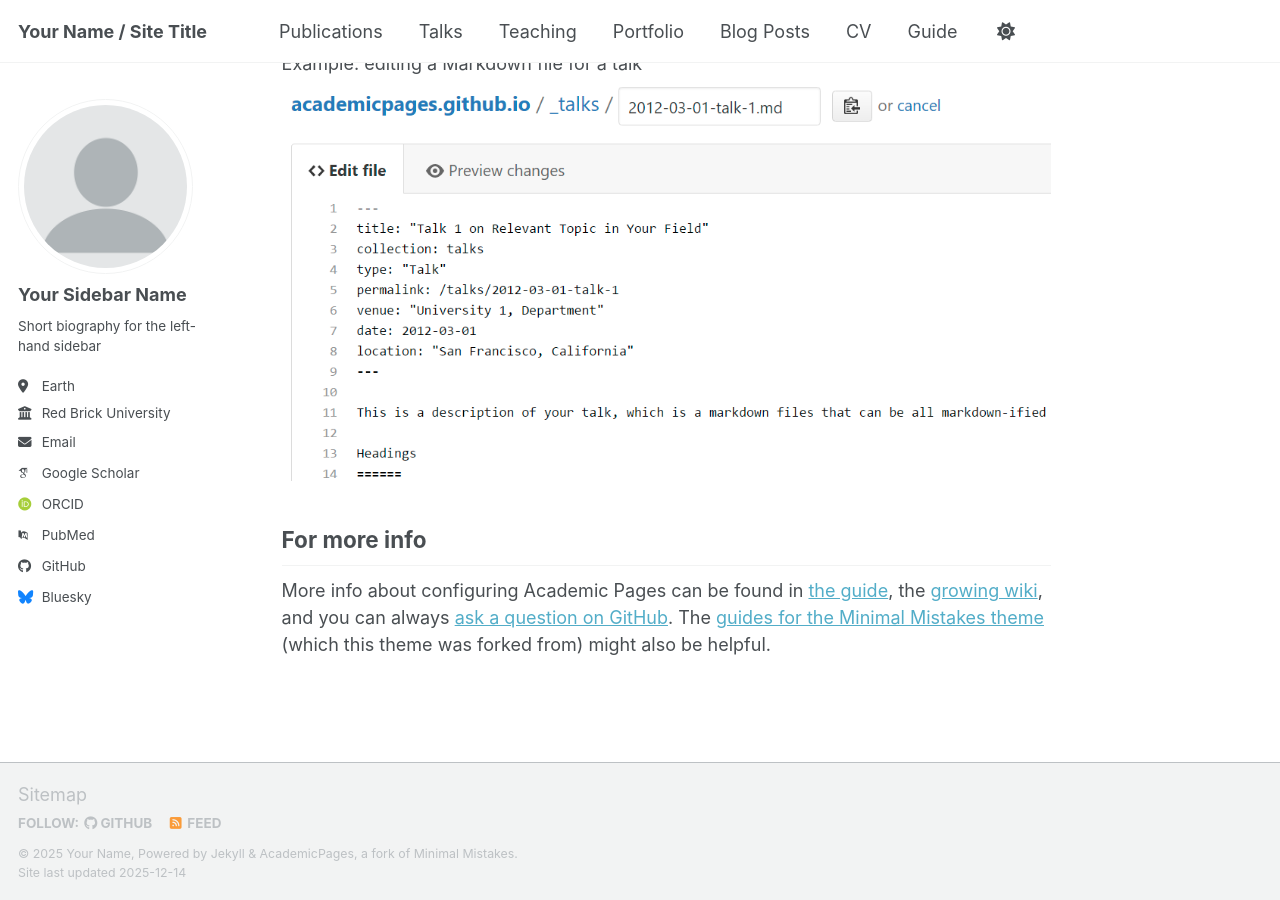
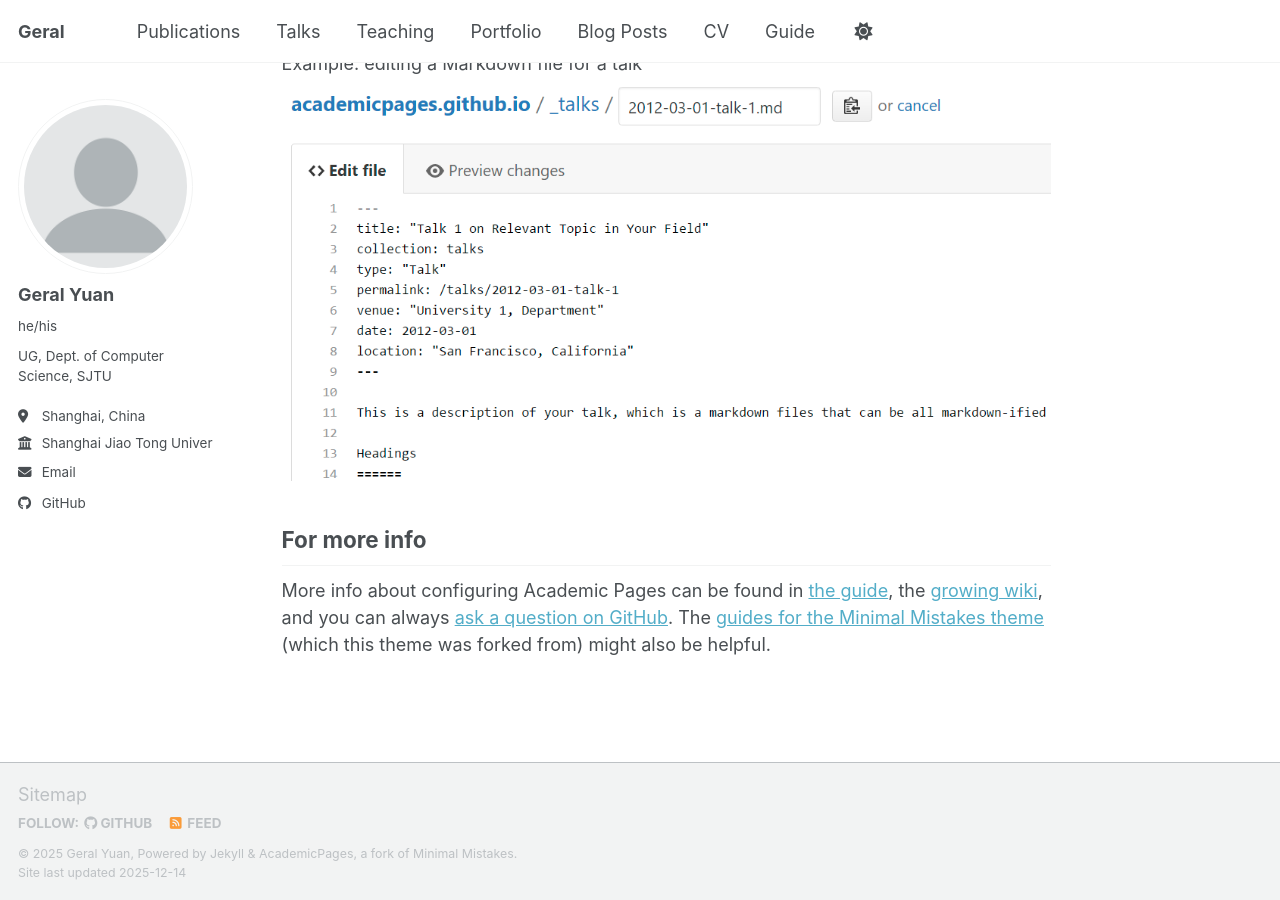
Before and after one commit to Geral-Yuan/Geral-Yuan.github.io, a Jekyll site: the page built from _pages/about.md, in a window 1280 px wide and 900 px high, scrolled down 2718 px. Built offline with Jekyll 4.4.1, drawn with Linux system fonts in a browser that asks for light colours; some web fonts are replaced; a script bundle is joined from its source files by our own code; library files that are not in the unit come from our copies.

Commit message:
update config

```diff
--- a/_config.yml
+++ b/_config.yml
@@ -9,14 +9,14 @@
 # Basic Site Settings
 locale                   : "en-US"
 site_theme               : "default" # Currently available options are "default", "air"
-title                    : "Your Name / Site Title"
+title                    : "Geral"
 title_separator          : "-"
-name                     : &name "Your Name"
-description              : &description "Your Name's academic portfolio"   # Update this with a general description of your site, this is the default if not overridden by a page
-url                      : https://academicpages.github.io # The base hostname & protocol for your site e.g. "https://[your GitHub username].github.io",
+name                     : &name "Geral Yuan"
+description              : &description "Geral's academic portfolio"   # Update this with a general description of your site, this is the default if not overridden by a page
+url                      : https://geral-yuan.github.io # The base hostname & protocol for your site e.g. "https://[your GitHub username].github.io",
                                                            # or if you already have some other page hosted on Github then use "https://[your GitHub username].github.io/[Your Repo Name]"
 baseurl                  : "" # the subpath of your site, e.g. "/blog"
-repository               : "academicpages/academicpages.github.io"
+repository               : "Geral-Yuan/Geral-Yuan.github.io"
 
 # Site Author - The following control what appear as part of the author content on the side bar.
 #               If a field is blank the icon and link will not appear, otherwise it will be shown.
@@ -24,24 +24,24 @@ repository               : "academicpages/academicpages.github.io"
 author:
   # Biographic information
   avatar           : "profile.png"
-  name             : "Your Sidebar Name"
-  pronouns         : # example: "she/her"
-  bio              : "Short biography for the left-hand sidebar"
-  location         : "Earth"
-  employer         : "Red Brick University"
+  name             : "Geral Yuan"
+  pronouns         : "he/his"
+  bio              : "UG, Dept. of Computer Science, SJTU"
+  location         : "Shanghai, China"
+  employer         : "Shanghai Jiao Tong University"
   uri              : # URL
-  email            : "none@example.org"
+  email            : "geral.yuan@gmail.com"
 
   # Academic websites
   academia         : # URL
   arxiv            : # URL - Update with the correct link to your profile
-  googlescholar    : "https://scholar.google.com/citations?user=PS_CX0AAAAAJ"
+  googlescholar    : # "https://scholar.google.com/citations?user=PS_CX0AAAAAJ"
   inspire-hep      : # URL
   impactstory      : # URL
-  orcid            : "https://orcid.org/yourorcidurl"
+  orcid            : # "https://orcid.org/yourorcidurl"
   semantic         : # URL
   ssrn             : # URL
-  pubmed           : "https://www.ncbi.nlm.nih.gov/pubmed/?term=john+snow"
+  pubmed           : # "https://www.ncbi.nlm.nih.gov/pubmed/?term=john+snow"
   researchgate     : # URL
   scopus           : # URL
   zotero           : # URL
@@ -51,13 +51,13 @@ author:
   bitbucket        : # Username - Update with your username on the site
   codepen          : # Username
   dribbble         : # Username
-  github           : "academicpages"
+  github           : "Geral-Yuan"
   kaggle           : # Username
   stackoverflow    : # User number or user number and name (i.e., use "1" or "1/jeff-atwood")
 
   # Social media
   artstation       : # Username
-  bluesky          : "bsky.app" # Replace this with you Bluesky username
+  bluesky          : # "bsky.app" # Replace this with you Bluesky username
   facebook         : # Username
   flickr           : # Username
   foursquare       : # Username
```
